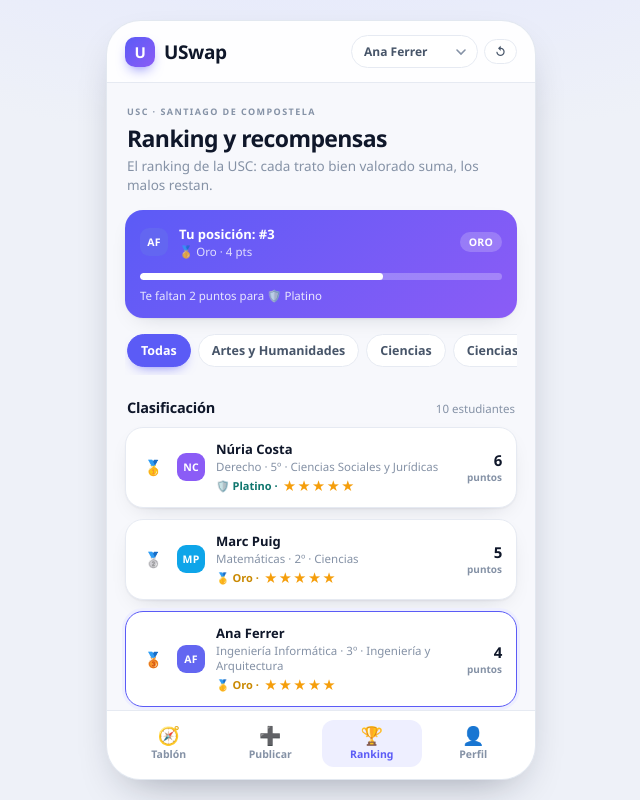
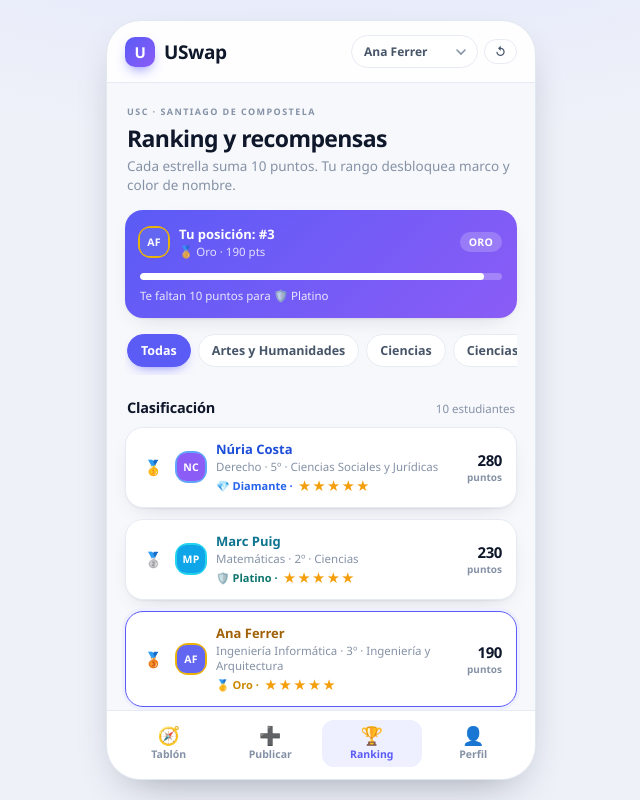
Before and after one commit to danielalvarezvazquez/Troco, a plain HTML site: page ranking.html in a window 1280 px wide. Shown: the whole page, without its empty margins (319-959 px from the left). Drawn offline with Linux system fonts and the light colour scheme.

Commit message:
puntos: 10 por estrella y rangos con marcos

```diff
--- a/js/data.js
+++ b/js/data.js
@@ -127,7 +127,7 @@
 
   /* ------------------------------------------------------------- valoraciones
      id, ofertaId, deUsuarioId, aUsuarioId, estrellas (1-5), comentario, creadaEn
-     Puntos: estrellas >= 4 suma +1 | estrellas <= 2 resta -1 | 3 no cuenta.
+     Puntos: 10 por estrella (★1 = 10 … ★5 = 50). Sin reseñas, 0 puntos.
   */
   var COMENTARIOS = [
     'Muy puntual y todo clarísimo.',
@@ -333,13 +333,11 @@
       return u;
     },
 
-    /* --- reputación: +1 por valoración >= 4, -1 por <= 2, 0 si es 3 --- */
+    /* --- reputación: 10 puntos por estrella (0★ = 0, 5★ = 50) --- */
     puntosDe: function (uid) {
       return estado().valoraciones.reduce(function (total, v) {
         if (v.aUsuarioId !== uid) return total;
-        if (v.estrellas >= 4) return total + 1;
-        if (v.estrellas <= 2) return total - 1;
-        return total;
+        return total + (Number(v.estrellas) || 0) * 10;
       }, 0);
     },
     mediaDe: function (uid) {
--- a/js/ranking.js
+++ b/js/ranking.js
@@ -10,26 +10,26 @@
 
   var UI = window.USWAP_UI;
 
-  /* ---- niveles: se aplica el de mayor "min" que no supere los puntos ----- */
+  /* ---- rangos: 10 puntos por estrella; umbrales acumulados ---------------- */
   var NIVELES = [
-    { id: 'hierro', nombre: 'Hierro', min: -9999, icono: '🩶', clase: 'tier-hierro',
-      premio: 'Sin recompensas hasta recuperar puntos positivos. Dos valoraciones negativas seguidas y la cuenta revisa sus ofertas.' },
-    { id: 'bronce', nombre: 'Bronce', min: 0, icono: '🥉', clase: 'tier-bronce',
-      premio: 'Insignia de bienvenida en el perfil y acceso al tablón completo.' },
-    { id: 'plata', nombre: 'Plata', min: 2, icono: '🥈', clase: 'tier-plata',
-      premio: 'Tu oferta aparece destacada en el tablón durante 24 h.' },
-    { id: 'oro', nombre: 'Oro', min: 4, icono: '🥇', clase: 'tier-oro',
-      premio: 'Sello verificado y prioridad en el tablón.' },
-    { id: 'platino', nombre: 'Platino', min: 6, icono: '🛡️', clase: 'tier-platino',
-      premio: '1 destacado al mes y acceso anticipado a las ofertas nuevas.' },
-    { id: 'diamante', nombre: 'Diamante', min: 9, icono: '💎', clase: 'tier-diamante',
-      premio: '2 destacados al mes e insignia Diamante.' },
-    { id: 'ascendente', nombre: 'Ascendente', min: 12, icono: '🔺', clase: 'tier-ascendente',
-      premio: 'Perfil en la portada del tablón durante una semana.' },
-    { id: 'inmortal', nombre: 'Inmortal', min: 16, icono: '👑', clase: 'tier-inmortal',
-      premio: 'Destacados ilimitados y sello Inmortal.' },
-    { id: 'radiante', nombre: 'Radiante', min: 20, icono: '🌟', clase: 'tier-radiante',
-      premio: 'Máximo rango: tu perfil se muestra como referencia de la comunidad.' }
+    { id: 'hierro', nombre: 'Hierro', min: 0, color: '#475569', marco: '#94a3b8', icono: '🩶', clase: 'tier-hierro',
+      premio: 'Marco de hierro y nombre en gris. El punto de partida.' },
+    { id: 'bronce', nombre: 'Bronce', min: 50, color: '#b45309', marco: '#b45309', icono: '🥉', clase: 'tier-bronce',
+      premio: 'Marco de bronce y nombre en cobre. Acceso completo al tablón.' },
+    { id: 'plata', nombre: 'Plata', min: 100, color: '#64748b', marco: '#cbd5e1', icono: '🥈', clase: 'tier-plata',
+      premio: 'Marco de plata y nombre en gris claro. Tu oferta se destaca 24 h.' },
+    { id: 'oro', nombre: 'Oro', min: 150, color: '#a16207', marco: '#eab308', icono: '🥇', clase: 'tier-oro',
+      premio: 'Marco dorado y nombre en oro. Sello verificado y prioridad en el tablón.' },
+    { id: 'platino', nombre: 'Platino', min: 200, color: '#0e7490', marco: '#22d3ee', icono: '🛡️', clase: 'tier-platino',
+      premio: 'Marco de platino y nombre en cian. 1 destacado al mes.' },
+    { id: 'diamante', nombre: 'Diamante', min: 250, color: '#1d4ed8', marco: '#60a5fa', icono: '💎', clase: 'tier-diamante',
+      premio: 'Marco de diamante y nombre en azul. 2 destacados al mes.' },
+    { id: 'ascendente', nombre: 'Ascendente', min: 300, color: '#6d28d9', marco: '#a78bfa', icono: '🔺', clase: 'tier-ascendente',
+      premio: 'Marco ascendente y nombre en violeta. Perfil en portada una semana.' },
+    { id: 'inmortal', nombre: 'Inmortal', min: 400, color: '#b91c1c', marco: '#ef4444', icono: '👑', clase: 'tier-inmortal',
+      premio: 'Marco inmortal y nombre en rojo. Destacados ilimitados.' },
+    { id: 'radiante', nombre: 'Radiante', min: 500, color: '#a21caf', marco: '#e879f9', icono: '🌟', clase: 'tier-radiante',
+      premio: 'Marco radiante con brillo y nombre en magenta. Referencia de la comunidad.' }
   ];
 
   function tier(puntos) {
@@ -79,6 +79,14 @@
     clasificacion: clasificacion
   };
 
+  /* Marco de avatar + color de nombre: la recompensa visible del rango. */
+  function avatarConMarco(usuario, nivel) {
+    var color = nivel.marco || '#94a3b8';
+    var sombra = '0 0 0 2px ' + color + (nivel.id === 'radiante' ? ', 0 0 12px ' + color : '');
+    return '<span style="display:inline-flex;flex:0 0 auto;border-radius:11px;box-shadow:' + sombra + '">' +
+      UI.avatar(usuario, 'pequeno') + '</span>';
+  }
+
   /* ------------------------------------------------------ solo en ranking.html */
   var cont = document.getElementById('ranking');
   if (!cont) return;
@@ -105,7 +113,7 @@
     el.innerHTML =
       '<div class="bloque" style="background:linear-gradient(135deg,#5b5bf6,#8b5cf6);color:#fff;border:none">' +
         '<div style="display:flex;align-items:center;gap:11px">' +
-          UI.avatar(yo, 'pequeno') +
+          avatarConMarco(yo, miNivel) +
           '<div class="usuario-linea" style="flex:1">' +
             '<span class="usuario-nombre" style="color:#fff">Tu posición: #' + miPos + '</span>' +
             '<span class="usuario-detalle" style="color:rgba(255,255,255,.8)">' +
@@ -173,9 +181,9 @@
       var puesto = ramaActiva === 'Todas' && medallas[i] ? medallas[i] : (i + 1);
       return '<div class="rank-item' + (f.usuario.id === yoId ? ' yo' : '') + '">' +
         '<div class="rank-pos' + (i < 3 ? ' top' : '') + '">' + puesto + '</div>' +
-        UI.avatar(f.usuario, 'pequeno') +
+        avatarConMarco(f.usuario, nivel) +
         '<div class="usuario-linea" style="flex:1">' +
-          '<span class="usuario-nombre">' + UI.esc(f.usuario.nombre) + '</span>' +
+          '<span class="usuario-nombre" style="color:' + nivel.color + '">' + UI.esc(f.usuario.nombre) + '</span>' +
           '<span class="usuario-detalle">' + UI.esc(f.usuario.carrera) + ' · ' + UI.curso(f.usuario.curso) + ' · ' +
             UI.esc(f.usuario.rama) + '</span>' +
           '<span class="tier ' + nivel.clase + '" style="margin-top:2px">' + nivel.icono + ' ' + nivel.nombre +
@@ -188,32 +196,27 @@
 
   /* ---- recompensas: desbloqueadas / pendientes --------------------------- */
   function filaNivel(nivel, desbloqueado, esActual) {
-    var esPiso = nivel.min < 0;
-    var estado = esPiso
-      ? '<span class="badge badge-rojo">Estado actual</span>'
-      : desbloqueado
-        ? '<span class="badge badge-verde">✔ Desbloqueado</span>'
-        : '<span class="badge" style="background:#f1f5f9;color:#64748b">🔒 Bloqueado</span>';
+    var estado = desbloqueado
+      ? '<span class="badge badge-verde">✔ Desbloqueado</span>'
+      : '<span class="badge" style="background:#f1f5f9;color:#64748b">🔒 Bloqueado</span>';
 
-    var estilo = esPiso
-      ? 'background:#fff5f5;border:1px solid #fecaca;border-radius:12px;padding:11px;margin-bottom:8px'
-      : desbloqueado
-        ? 'background:#f2fbf5;border-bottom:none;border-radius:12px;padding:11px;margin-bottom:8px'
-        : 'opacity:.62;padding:11px 0';
+    var estilo = desbloqueado
+      ? 'background:#f2fbf5;border-bottom:none;border-radius:12px;padding:11px;margin-bottom:8px'
+      : 'opacity:.62;padding:11px 0';
 
     return '<div class="recompensa" style="' + estilo + '">' +
-      '<div class="recompensa-icono" style="' +
-        (esPiso ? 'background:#fee2e2' : desbloqueado ? 'background:#e4f7ea' : '') + '">' + nivel.icono + '</div>' +
+      '<div class="recompensa-icono" style="' + (desbloqueado ? 'background:#e4f7ea' : '') + '">' + nivel.icono + '</div>' +
       '<div class="recompensa-texto">' +
         '<b>' + nivel.nombre +
-          (esActual
-            ? ' <span class="badge ' + (esPiso ? 'badge-rojo' : 'badge-azul') + '">Tu nivel</span>'
-            : '') +
-          (esPiso
-            ? ''
-            : '<span class="usuario-detalle" style="font-weight:600"> · desde ' + nivel.min + ' pts</span>') +
+          (esActual ? ' <span class="badge badge-azul">Tu nivel</span>' : '') +
+          '<span class="usuario-detalle" style="font-weight:600"> · desde ' + nivel.min + ' pts</span>' +
         '</b>' +
         UI.esc(nivel.premio) +
+        '<div style="display:flex;align-items:center;gap:8px;margin-top:8px">' +
+          avatarConMarco(yo, nivel) +
+          '<span style="color:' + nivel.color + ';font-weight:700;font-size:12px">' + UI.esc(yo.nombre) + '</span>' +
+          '<span class="usuario-detalle">marco + color</span>' +
+        '</div>' +
         '<div style="margin-top:4px">' + estado + '</div>' +
       '</div>' +
     '</div>';
@@ -221,29 +224,15 @@
 
   function pintarRecompensas() {
     var el = document.getElementById('recompensas');
-    if (!el) return;
+    if (!el || !yo) return;
 
-    /* Los niveles con min >= 0 son recompensas; el de min negativo es el
-       suelo (Hierro / En observación) y solo se muestra si estás ahí. */
-    var nivelesRecompensa = NIVELES.filter(function (n) { return n.min >= 0; });
-    var piso = NIVELES.filter(function (n) { return n.min < 0; })[0];
-
-    var filas = [];
-    if (miPuntos < 0 && piso) {
-      filas.push({ nivel: piso, desbloqueado: false, actual: true });
-    }
-    nivelesRecompensa.forEach(function (n) {
-      filas.push({ nivel: n, desbloqueado: miPuntos >= n.min, actual: n.id === miNivel.id });
-    });
-
-    var desbloqueadas = nivelesRecompensa.filter(function (n) { return miPuntos >= n.min; }).length;
-    var resumen = miPuntos < 0
-      ? 'Estás en ' + miNivel.nombre + ': vuelve a 0 puntos para empezar a desbloquear recompensas.'
-      : 'Llevas ' + desbloqueadas + ' de ' + nivelesRecompensa.length + ' recompensas desbloqueadas.';
-
-    var html = filas.map(function (f) {
-      var bloque = filaNivel(f.nivel, f.desbloqueado, f.actual);
-      if (f.actual) {
+    var desbloqueadas = 0;
+    var html = NIVELES.map(function (nivel) {
+      var desbloqueado = miPuntos >= nivel.min;
+      if (desbloqueado) desbloqueadas += 1;
+      var esActual = nivel.id === miNivel.id;
+      var bloque = filaNivel(nivel, desbloqueado, esActual);
+      if (esActual) {
         bloque += '<div style="padding:0 4px 14px">' +
           '<div class="barra-progreso"><div style="width:' + miProg.pct + '%"></div></div>' +
           '<div class="usuario-detalle" style="margin-top:6px">' +
@@ -257,11 +246,11 @@
     }).join('');
 
     el.innerHTML =
-      '<p class="usuario-detalle" style="margin:0 0 6px">' + resumen + '</p>' +
+      '<p class="usuario-detalle" style="margin:0 0 6px">Llevas ' + desbloqueadas + ' de ' + NIVELES.length + ' recompensas desbloqueadas.</p>' +
       html +
       '<p class="usuario-detalle" style="margin:14px 0 0;line-height:1.5">' +
-        'Cómo se calcula: cada valoración de ★4 o ★5 suma 1 punto, ★3 no puntúa y ★1 o ★2 resta 1 punto. ' +
-        'El total sale de todas las valoraciones recibidas.</p>';
+        'Cómo se calcula: cada reseña suma 10 puntos por estrella (★1 = 10, ★2 = 20, ★3 = 30, ★4 = 40 y ★5 = 50). ' +
+        'Sin reseñas tienes 0 puntos. Los umbrales de cada rango son acumulados.</p>';
   }
 
   pintarMiPosicion();
--- a/ranking.html
+++ b/ranking.html
@@ -11,7 +11,7 @@
   <!-- =====================================================================
        PANTALLA: RANKING + RECOMPENSAS         Propietario: P3 (tome123456)
        Solo se editan este archivo y js/ranking.js.
-       Regla de puntos: ★4-5 = +1 · ★3 = 0 · ★1-2 = -1
+       Regla de puntos: 10 por estrella (★1 = 10 … ★5 = 50)
        ===================================================================== -->
   <div class="app">
     <header id="topbar"></header>
@@ -22,7 +22,7 @@
           USC · Santiago de Compostela
         </div>
         <h1>Ranking y recompensas</h1>
-        <p>El ranking de la USC: cada trato bien valorado suma, los malos restan.</p>
+        <p>Cada estrella suma 10 puntos. Tu rango desbloquea marco y color de nombre.</p>
       </section>
 
       <div id="mi-posicion"></div>
```
